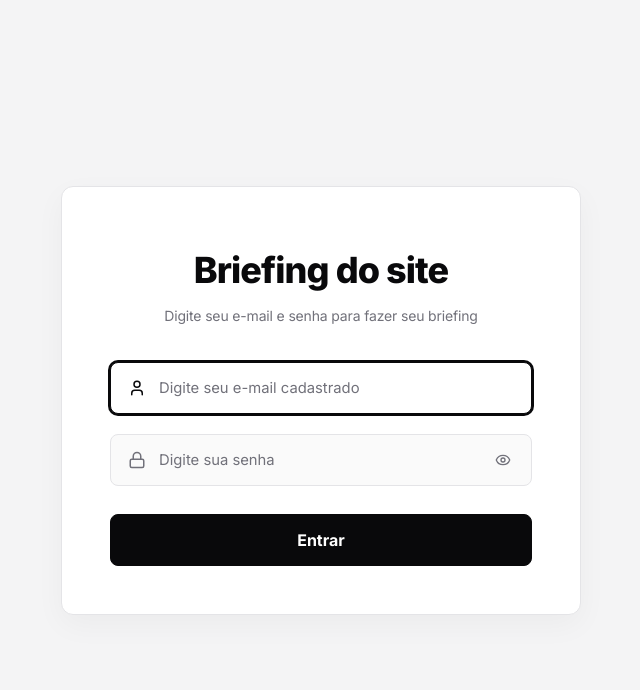
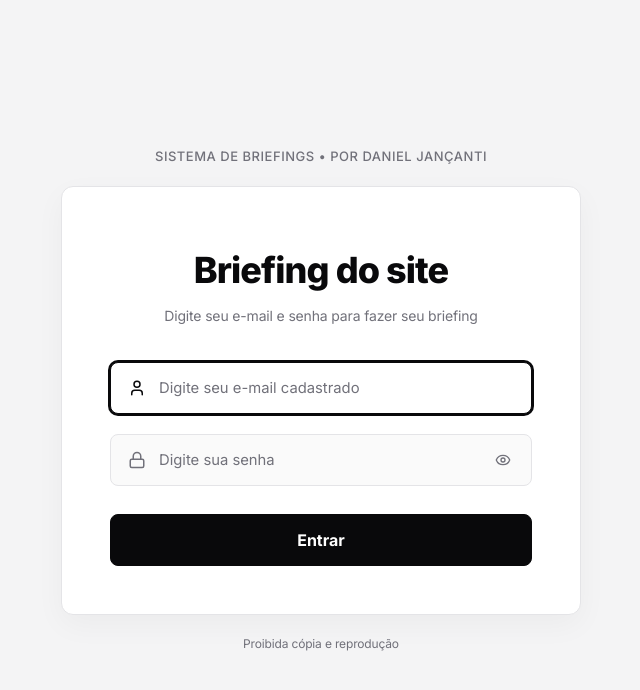
Before and after one commit to jancanti/briefing-app, a React (Vite) app: page / in a window 1280 px wide. Shown: the top 690 px of the page, without its empty margins (319-959 px from the left). Built offline with nearby package versions, Linux system fonts and the light colour scheme; no server answers.

Commit message:
feat(auth): center login card and add owner header and copyright footer

```diff
--- a/src/App.css
+++ b/src/App.css
@@ -620,11 +620,28 @@
   min-height: 100vh;
   width: 100%;
   display: flex;
+  flex-direction: column;
   align-items: center;
   justify-content: center;
   background-color: var(--bg-tertiary, #f4f4f5);
   padding: 2rem 1rem;
   font-family: var(--font-family);
+  gap: 1.25rem;
+}
+
+.auth-top-owner {
+  font-size: 0.8125rem;
+  font-weight: 500;
+  letter-spacing: 0.04em;
+  text-transform: uppercase;
+  color: var(--text-muted, #71717a);
+  text-align: center;
+}
+
+.auth-footer-copyright {
+  font-size: 0.75rem;
+  color: var(--text-muted, #a1a1aa);
+  text-align: center;
 }
 
 .auth-screen-card {
--- a/src/components/AuthScreen.jsx
+++ b/src/components/AuthScreen.jsx
@@ -30,6 +30,10 @@ export default function AuthScreen({ onAuthSuccess }) {
 
   return (
     <div className="auth-screen-layout">
+      <div className="auth-top-owner">
+        Sistema de Briefings • Por Daniel Jançanti
+      </div>
+
       <div className="auth-screen-card">
         {/* Header */}
         <div className="auth-screen-brand">
@@ -98,6 +102,10 @@ export default function AuthScreen({ onAuthSuccess }) {
           </button>
         </form>
       </div>
+
+      <footer className="auth-footer-copyright">
+        Proibida cópia e reprodução
+      </footer>
     </div>
   );
 }
```
